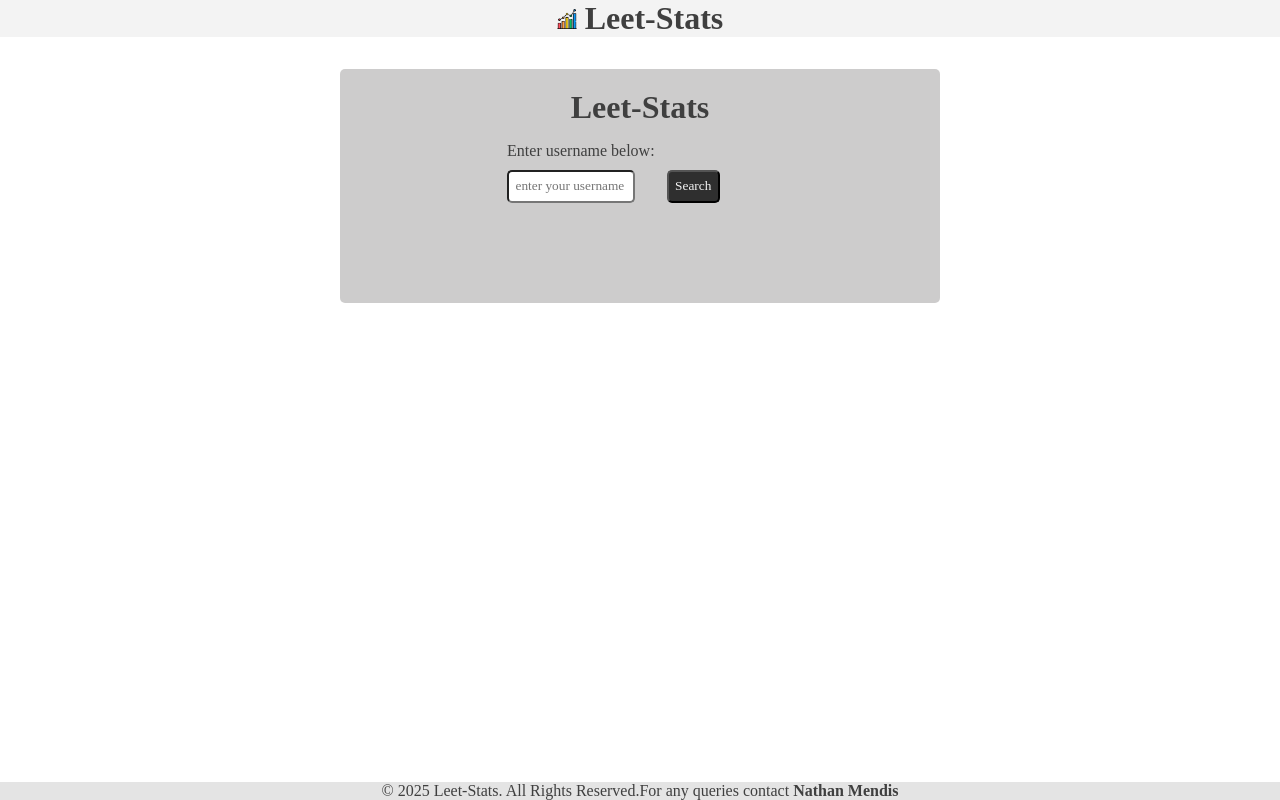
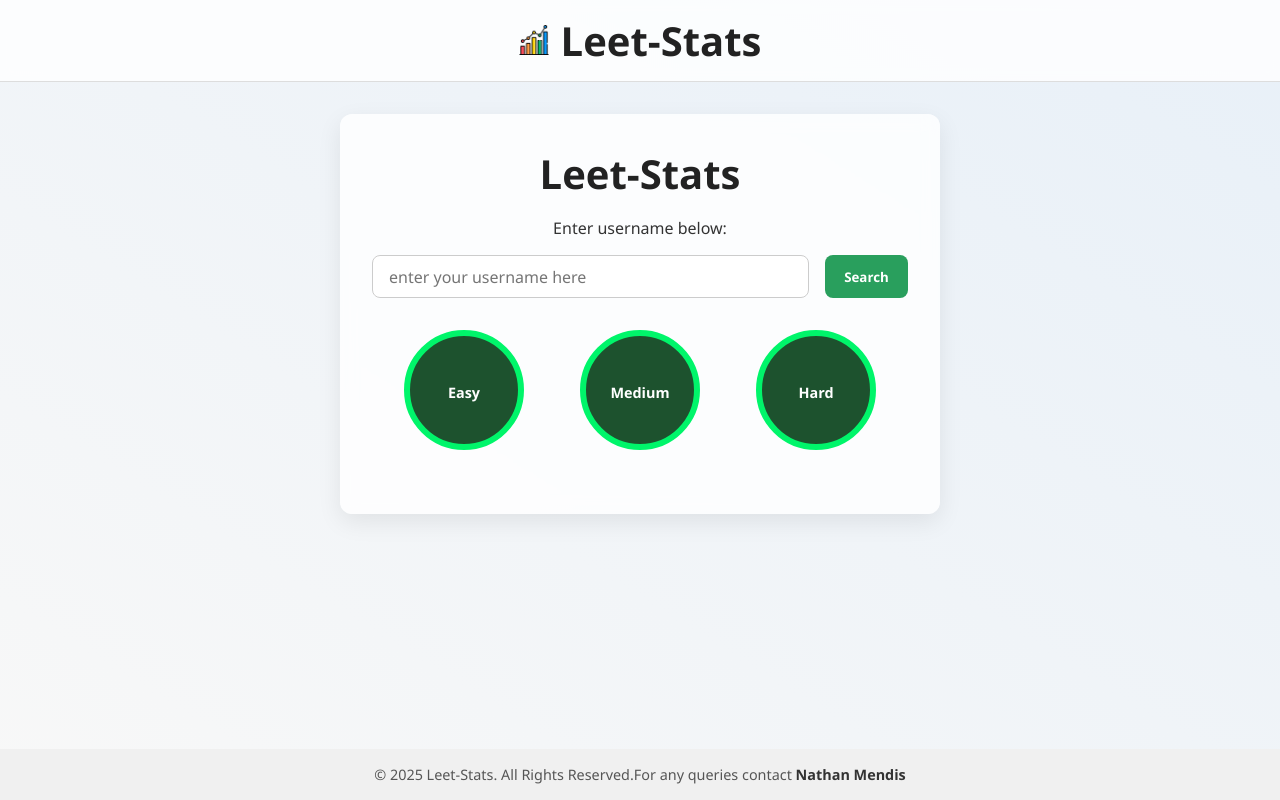
Before and after one commit to nathanmendis/Leet-Stats, a plain HTML site: page index.html in a window 1280 px wide. Drawn offline with Linux system fonts and the light colour scheme.

Commit message:
UI updates

```diff
--- a/style.css
+++ b/style.css
@@ -2,177 +2,197 @@
     margin: 0;
     padding: 0;
     box-sizing: border-box;
-    font-family: 'Times New Roman', Times, serif;
+    font-family: 'Segoe UI', Tahoma, Geneva, Verdana, sans-serif;
 }
 
 body {
-    background-color: #ffffff; /* Fallback */
-    /* background-image: linear-gradient(to top, #cfd9df 0%, #e2ebf0 100%); */
-    color: white;
-    height: 100vh;
+    background: linear-gradient(to right top, #f8f8f8, #e8f0f8);
+    color: #333;
+    min-height: 100vh;
+    display: flex;
+    flex-direction: column;
+    align-items: center;
+    justify-content: flex-start;
+    margin: 0px;
+}
+
+.main-container {
+    display: flex;
+    flex-direction: column;
+    align-items: center;
+    gap: 2rem;
+    width: 100%;
 
 }
-.main-container{
+
+.container {
+    background: rgba(255, 255, 255, 0.8);
+    backdrop-filter: blur(8px);
+    box-shadow: 0 8px 24px rgba(0, 0, 0, 0.08);
+    border-radius: 12px;
+    padding: 2rem;
+    max-width: 600px;
+    width: 90%;
+    text-align: center;
+    animation: fadeInScale 0.6s ease-in-out forwards;
+}
+
+h1 {
+    font-size: 2.5rem;
+    color: #222;
+}
+
+.user-container {
+    margin-top: 1rem;
     display: flex;
     flex-direction: column;
-    justify-content: center;
     align-items: center;
     gap: 1rem;
 }
 
-.container {
-     margin-top: 1rem;
-
-    color: rgb(63, 63, 63);
+.user-input-container {
+    width: 100%;
     display: flex;
-    flex-direction: row;
+    gap: 1rem;
+    flex-wrap: wrap;
     justify-content: center;
-    align-items: center;
-    flex-direction: column;
-    gap: 1rem;
-    background-color: rgba(69, 64, 64, 0.267);
-    padding: 20px;
-    border-radius: 5px;
-    width: 50%;
-    max-width: 600px;
-    margin-bottom: 1rem;
-}
-
-h1 {
-    font-size: 2rem;
-}
-
-.user-container {
-    display: flex;
-    flex-direction: column;
-    gap: 10px;
-    justify-content: start;
-}
-
-.user-input-container {
-    max-width: 80%;
-    display: flex;
-    gap: 2rem;
 }
 
 #user-input {
-    width: 70%;
-    padding: 0.4rem;
-    border-radius: 5px;
+    flex: 1 1 60%;
+    padding: 0.6rem 1rem;
+    border-radius: 8px;
+    border: 1px solid #ccc;
+    font-size: 1rem;
+    transition: 0.3s;
+}
+
+#user-input:focus {
+    border-color: #299f5d;
+    outline: none;
+    box-shadow: 0 0 6px rgba(41, 159, 93, 0.4);
 }
 
 #search-btn {
-    padding: 0.4rem;
-    border-radius: 5px;
-    color: whitesmoke;
-    background-color: rgba(0, 0, 0, 0.767);
-    transition: all 0.3s ease;
+    background: #299f5d;
+    color: white;
+    padding: 0.6rem 1.2rem;
+    border: none;
+    border-radius: 8px;
+    font-weight: 600;
+    transition: 0.3s ease;
+    cursor: pointer;
 }
 
 #search-btn:hover {
-    background-color: #299f5d;
-    color: black;
-    cursor: pointer;
+    background: #1f814a;
+    transform: scale(1.05);
 }
 
-#user-input:focus, #search-btn:focus {
-    outline: 2px solid #299f5d;
-    outline-offset: 2px;
+.progress {
+    margin-top: 2rem;
+    display: flex;
+    justify-content: space-evenly;
+    flex-wrap: wrap;
+    gap: 1.5rem;
 }
 
 .circle {
-    animation: fadeInScale 0.5s ease-in-out forwards;
     width: 120px;
     height: 120px;
     border-radius: 50%;
-    border: 7px solid #00f56a;
-    position: relative;
+    border: 6px solid #00f56a;
+    background: conic-gradient(#19fc51a2 var(--progress-degree, 0%), #1d522e 0%);
+    background-color: #1d522e;
+    color: #fff;
+    font-weight: bold;
     display: flex;
     align-items: center;
     justify-content: center;
-    font-size: 1rem;
-    color: white;
-    font-weight: 700;
-    background: conic-gradient(#19fc51a2 var(--progress-degree, 0%), #1d522e 0%);
-    background-color: #1d522e; /* Fallback */
     flex-direction: column;
-    transition: all 0.3s ease;
-    opacity: 0; /* Initially hidden */
-    transform: scale(0.5); /* Start small */
-
+    opacity: 0;
+    transform: scale(0.5);
+    animation: fadeInScale 0.6s ease-in-out forwards;
 }
 
-.circle span {
-    position: relative;
-    z-index: 2;
+.circle p {
+    margin-top: 4px;
+    font-size: 0.9rem;
 }
 
 .progress-item {
-    display: none;
-}
-
-.progress {
-    display: flex;
-    flex-direction: row;
-    justify-content: space-evenly;
-    flex-wrap: wrap;
-    gap: 10px;
+    display: block;
 }
 
 .stats-cards {
-    animation: fadeInScale 1s ease-in-out forwards;
-    transition: all 0.7s ease;
-    opacity: 0; /* Initially hidden */
-    transform: scale(0.5); /* Start small */
-
     margin-top: 2rem;
-    margin-bottom: 2rem;
     display: flex;
     flex-wrap: wrap;
-    gap: 10px;
-    justify-content: space-evenly;
-}
-
-.stats-cards .card {
-    margin-bottom: 1rem;
+    justify-content: center;
+    gap: 1rem;
+    opacity: 0;
+    transform: scale(0.5);
+    animation: fadeInScale 1s ease-in-out forwards;
 }
 
 .card {
-    background-color: rgb(230, 146, 44);
-    width: 40%;
-    max-width: 290px;
-    padding: 10px;
-    border-radius: 10px;
-    font-size: 1rem;
-    min-height: 4rem;
-    transition: all 0.3s ease;
-
+    background: #ffffff;
+    box-shadow: 0 4px 16px rgba(0, 0, 0, 0.08);
+    padding: 1rem;
+    border-radius: 12px;
+    min-width: 250px;
+    text-align: left;
+    color: #333;
+    transition: 0.3s ease;
 }
 
-@media screen and (max-width: 650px) {
-    .container {
+.card:hover {
+    transform: translateY(-4px);
+    box-shadow: 0 6px 20px rgba(0, 0, 0, 0.12);
+}
 
+.header-container {
+    display: flex;
+    align-items: center;
+    justify-content: center;
+    gap: 0.75rem;
+    background-color: #ffffffcc;
+    backdrop-filter: blur(6px);
+    padding: 0.8rem 1rem;
+    width: 100%;
+    border-bottom: 1px solid #ddd;
+    position: sticky;
+    top: 0;
+    z-index: 100;
+}
 
-        width: 90%;
-        padding: 10px;
+.header-logo {
+    height: 30px;
+    width: 30px;
 }
-    .user-input-container {
-        flex-direction: column;
-        gap: 0.5rem;
-        align-items: center;
-    }
-    #search-btn {
-        max-width: 5rem;
-    }
-    .circle {
-        width: 100px;
-        height: 100px;
+
+.footer-section {
+    margin-top: auto;
+    width: 100%;
+    padding: 1rem;
+    background-color: #f0f0f0;
+    text-align: center;
+    color: #555;
     font-size: 0.9rem;
 }
-    .card {
-        width: 90%;
+
+a.footer-anchor {
+    color: #333;
+    font-weight: 600;
+    text-decoration: none;
+    transition: color 0.3s ease;
 }
+
+a.footer-anchor:hover {
+    color: #299f5d;
+    transform: scale(1.05);
 }
+
 @keyframes fadeInScale {
     from {
         opacity: 0;
@@ -183,41 +203,20 @@ h1 {
         transform: scale(1);
     }
 }
-.header-logo{
-    height: 20px;
-    width: 20px;
-}
-.header-container{
-    text-align: center;
-    display: flex;
-    width: 100vw;
-    justify-content: center;
-    align-items: center;
-    gap: 0.5rem;
-    color: rgb(63, 63, 63);
-    background-color: rgba(211, 211, 211, 0.281);
 
-}
-.footer-section{
-    margin-top: 10px;
-    text-align: center;
-    position: absolute;
-    bottom: 0;
-    width: 100vw;
-    display: flex;
-    justify-content: center;
-    background-color: rgb(228, 228, 228);
-    color: rgb(63, 63, 63);
-
-}
-a {
-    text-decoration: none;
-    color: rgb(63, 63, 63);
-    font-weight: bolder;
+@media screen and (max-width: 650px) {
+    .user-input-container {
+        flex-direction: column;
+        gap: 0.75rem;
     }
 
-a:hover {
-    cursor:help;
-    transform: scaleX(1.2);  /* Scales the link horizontally */
-    transition: transform 0.3s ease;  /* Smooth transition effect */
+    .circle {
+        width: 100px;
+        height: 100px;
+        font-size: 0.85rem;
     }
+
+    .card {
+        width: 90%;
+    }
+}
```
Lines whose indentation alone changed are shown as unchanged.
